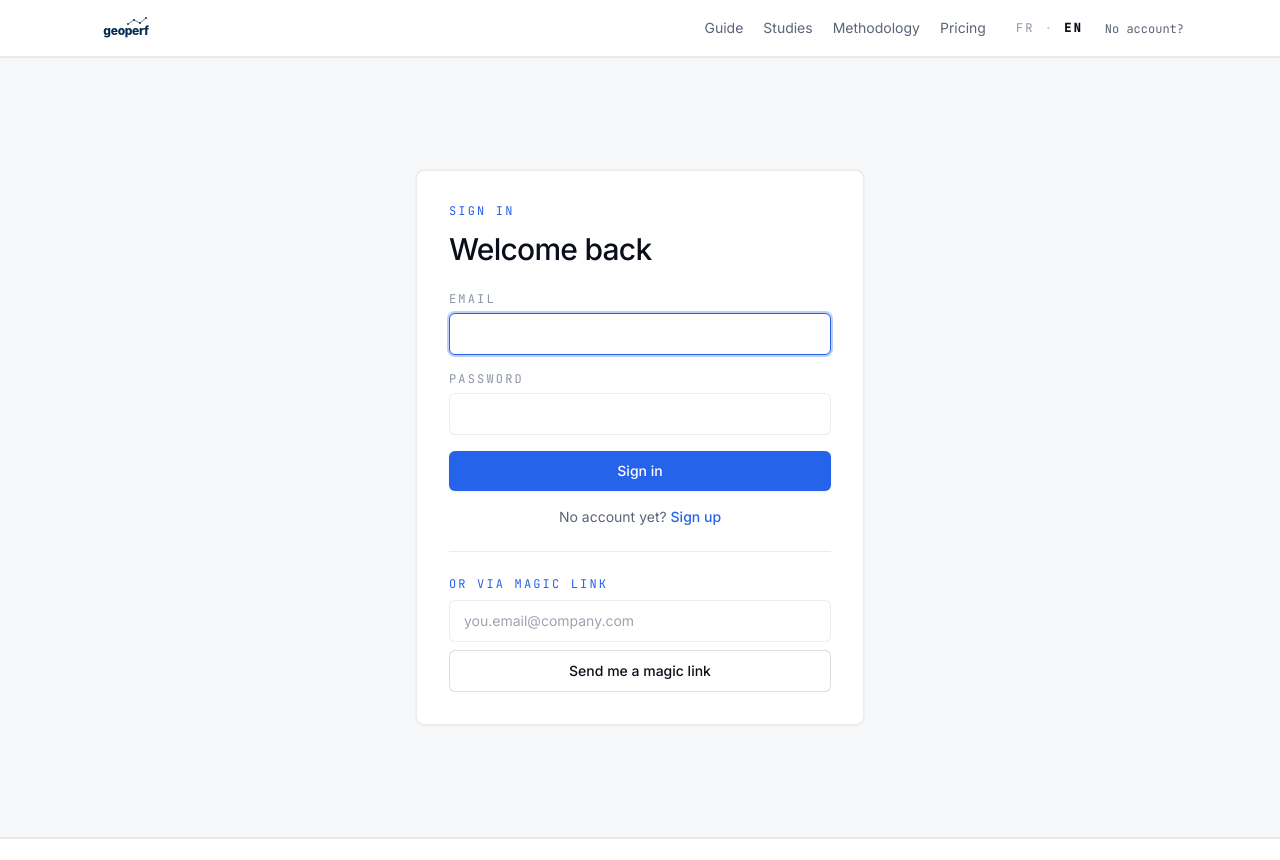
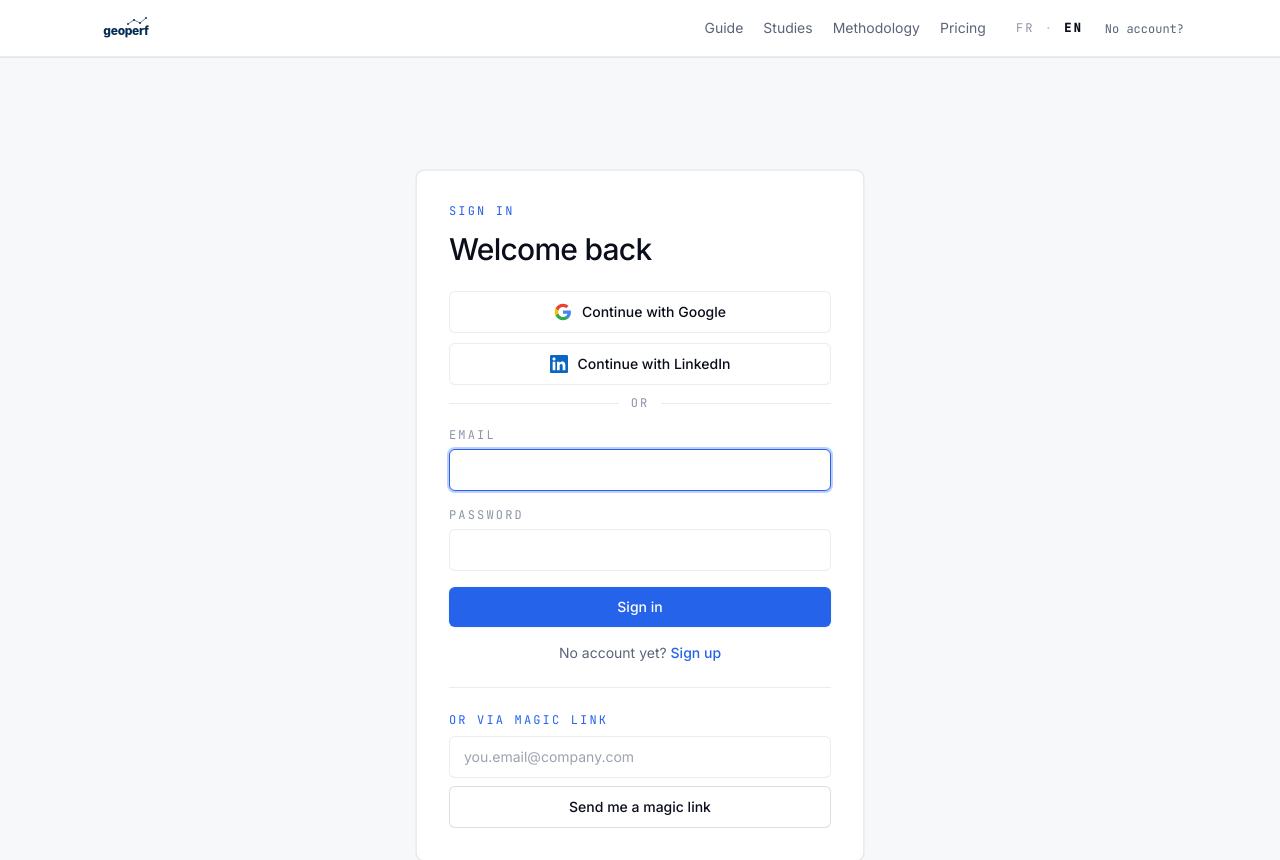
Before and after one commit to leffred/geoperf-landing, a Next.js app: page /en/login in a window 1280 px wide. Shown: the top 860 px of the page. Built offline with nearby package versions, Linux system fonts and the light colour scheme; no server answers; a web font is replaced by a local one.

Commit message:
chore(landing): update 2026-05-11 10:20

```diff
--- a/app/[locale]/login/actions.ts
+++ b/app/[locale]/login/actions.ts
@@ -54,3 +54,50 @@ export async function logout() {
   await supabase.auth.signOut();
   redirect("/login");
 }
+
+/**
+ * OAuth signin via Google. Server action used by /login + /signup pages.
+ * Supabase redirects vers Google OAuth → callback /auth/callback → session posée → redirect /app/dashboard.
+ * Le provider Google doit être enabled dans Supabase Dashboard → Auth → Providers.
+ */
+export async function signInWithGoogle(formData?: FormData) {
+  const next = String(formData?.get("next") || "/app/dashboard");
+  const supabase = await getSupabaseServerClient();
+  const h = await headers();
+  const origin = h.get("origin") || process.env.NEXT_PUBLIC_SITE_URL || "https://geoperf.com";
+
+  const { data, error } = await supabase.auth.signInWithOAuth({
+    provider: "google",
+    options: {
+      redirectTo: `${origin}/auth/callback?next=${encodeURIComponent(next)}`,
+      queryParams: { access_type: "offline", prompt: "consent" },
+    },
+  });
+  if (error || !data?.url) {
+    redirect("/login?error=oauth_failed");
+  }
+  redirect(data.url);
+}
+
+/**
+ * OAuth signin via LinkedIn (OIDC). Server action used by /login + /signup pages.
+ * Le provider linkedin_oidc doit être enabled dans Supabase Dashboard → Auth → Providers
+ * (réutilise les Client ID/Secret de l'app LinkedIn Developer existante).
+ */
+export async function signInWithLinkedIn(formData?: FormData) {
+  const next = String(formData?.get("next") || "/app/dashboard");
+  const supabase = await getSupabaseServerClient();
+  const h = await headers();
+  const origin = h.get("origin") || process.env.NEXT_PUBLIC_SITE_URL || "https://geoperf.com";
+
+  const { data, error } = await supabase.auth.signInWithOAuth({
+    provider: "linkedin_oidc",
+    options: {
+      redirectTo: `${origin}/auth/callback?next=${encodeURIComponent(next)}`,
+    },
+  });
+  if (error || !data?.url) {
+    redirect("/login?error=oauth_failed");
+  }
+  redirect(data.url);
+}
--- a/app/[locale]/login/page.tsx
+++ b/app/[locale]/login/page.tsx
@@ -7,6 +7,7 @@ import { Section } from "@/components/ui/Section";
 import { Eyebrow } from "@/components/ui/Eyebrow";
 import { Button } from "@/components/ui/Button";
 import { Card } from "@/components/ui/Card";
+import { OAuthButtons } from "@/components/auth/OAuthButtons";
 import { login, sendMagicLink } from "./actions";
 
 export async function generateMetadata({
@@ -40,6 +41,7 @@ export default async function LoginPage({ params, searchParams }: Props) {
     missing: t("errorMissing"),
     invalid: t("loginErrorInvalid"),
     email_not_confirmed: t("loginErrorEmailNotConfirmed"),
+    oauth_failed: t("errorOauthFailed"),
     unknown: t("errorUnknown"),
   };
   const errorMsg = error ? ERROR_LABELS[error] || ERROR_LABELS.unknown : null;
@@ -73,6 +75,8 @@ export default async function LoginPage({ params, searchParams }: Props) {
                 {t("loginMagicSent")}
               </div>
             )}
+
+            <OAuthButtons next={next || "/app/dashboard"} />
 
             <form action={login} className="space-y-4">
               <input type="hidden" name="next" value={next || "/app/dashboard"} />
--- a/app/[locale]/signup/page.tsx
+++ b/app/[locale]/signup/page.tsx
@@ -7,6 +7,7 @@ import { Section } from "@/components/ui/Section";
 import { Eyebrow } from "@/components/ui/Eyebrow";
 import { Button } from "@/components/ui/Button";
 import { Card } from "@/components/ui/Card";
+import { OAuthButtons } from "@/components/auth/OAuthButtons";
 import { signup } from "./actions";
 
 export async function generateMetadata({
@@ -48,6 +49,7 @@ export default async function SignupPage({ params, searchParams }: Props) {
     missing: t("errorMissing"),
     password_too_short: t("errorPasswordTooShort"),
     exists: t("errorExists"),
+    oauth_failed: t("errorOauthFailed"),
     unknown: t("errorUnknown"),
   };
 
@@ -115,6 +117,8 @@ export default async function SignupPage({ params, searchParams }: Props) {
               </div>
             )}
 
+            {!isInvitation && <OAuthButtons next="/app/dashboard" />}
+
             <form action={signup} className="space-y-4">
               {source && <input type="hidden" name="source" value={source} />}
               {category && <input type="hidden" name="category" value={category} />}
--- /dev/null
+++ b/components/auth/OAuthButtons.tsx
@@ -0,0 +1,60 @@
+// S31 — Boutons OAuth (Google + LinkedIn) pour /login et /signup.
+// Server component : 2 forms POST vers les server actions signInWithGoogle / signInWithLinkedIn.
+// Le provider Google et linkedin_oidc doivent être enabled côté Supabase Dashboard.
+
+import { getTranslations } from "next-intl/server";
+import { signInWithGoogle, signInWithLinkedIn } from "@/app/[locale]/login/actions";
+
+type Props = {
+  /** Path de redirect après auth réussie. Default: /app/dashboard. */
+  next?: string;
+};
+
+export async function OAuthButtons({ next = "/app/dashboard" }: Props) {
+  const t = await getTranslations("auth");
+  return (
+    <div className="space-y-2.5">
+      <form action={signInWithGoogle}>
+        <input type="hidden" name="next" value={next} />
+        <button
+          type="submit"
+          className="w-full flex items-center justify-center gap-2.5 bg-white border border-DEFAULT hover:border-strong text-ink text-sm font-medium px-4 py-2.5 rounded-md transition-colors duration-150 ease-out"
+          aria-label={t("oauthGoogle")}
+        >
+          <svg width="18" height="18" viewBox="0 0 24 24" aria-hidden="true">
+            <path fill="#4285F4" d="M22.56 12.25c0-.78-.07-1.53-.2-2.25H12v4.26h5.92c-.26 1.37-1.04 2.53-2.21 3.31v2.77h3.57c2.08-1.92 3.28-4.74 3.28-8.09z"/>
+            <path fill="#34A853" d="M12 23c2.97 0 5.46-.98 7.28-2.66l-3.57-2.77c-.98.66-2.23 1.06-3.71 1.06-2.86 0-5.29-1.93-6.16-4.53H2.18v2.84C3.99 20.53 7.7 23 12 23z"/>
+            <path fill="#FBBC05" d="M5.84 14.09c-.22-.66-.35-1.36-.35-2.09s.13-1.43.35-2.09V7.07H2.18C1.43 8.55 1 10.22 1 12s.43 3.45 1.18 4.93l2.85-2.22.81-.62z"/>
+            <path fill="#EA4335" d="M12 5.38c1.62 0 3.06.56 4.21 1.64l3.15-3.15C17.45 2.09 14.97 1 12 1 7.7 1 3.99 3.47 2.18 7.07l3.66 2.84c.87-2.6 3.3-4.53 6.16-4.53z"/>
+          </svg>
+          <span>{t("oauthGoogle")}</span>
+        </button>
+      </form>
+
+      <form action={signInWithLinkedIn}>
+        <input type="hidden" name="next" value={next} />
+        <button
+          type="submit"
+          className="w-full flex items-center justify-center gap-2.5 bg-white border border-DEFAULT hover:border-strong text-ink text-sm font-medium px-4 py-2.5 rounded-md transition-colors duration-150 ease-out"
+          aria-label={t("oauthLinkedin")}
+        >
+          <svg width="18" height="18" viewBox="0 0 24 24" aria-hidden="true">
+            <path fill="#0A66C2" d="M20.45 20.45h-3.55v-5.57c0-1.33-.03-3.04-1.85-3.04-1.85 0-2.14 1.45-2.14 2.94v5.67H9.36V9h3.41v1.56h.05c.47-.9 1.64-1.85 3.37-1.85 3.6 0 4.27 2.37 4.27 5.45v6.29zM5.34 7.43c-1.14 0-2.06-.93-2.06-2.07s.93-2.06 2.06-2.06c1.14 0 2.07.93 2.07 2.06 0 1.14-.93 2.07-2.07 2.07zM7.12 20.45H3.56V9h3.56v11.45zM22.22 0H1.77C.79 0 0 .77 0 1.72v20.56C0 23.23.79 24 1.77 24h20.45c.98 0 1.78-.77 1.78-1.72V1.72C24 .77 23.2 0 22.22 0z"/>
+          </svg>
+          <span>{t("oauthLinkedin")}</span>
+        </button>
+      </form>
+
+      <div className="relative my-4">
+        <div className="absolute inset-0 flex items-center" aria-hidden="true">
+          <div className="w-full border-t border-DEFAULT" />
+        </div>
+        <div className="relative flex justify-center">
+          <span className="bg-white px-3 text-xs font-mono uppercase tracking-eyebrow text-ink-subtle">
+            {t("oauthOrContinue")}
+          </span>
+        </div>
+      </div>
+    </div>
+  );
+}
--- a/messages/en.json
+++ b/messages/en.json
@@ -363,7 +363,11 @@
     "loginErrorInvalid": "Invalid credentials.",
     "loginErrorEmailNotConfirmed": "You need to confirm your email first. Check your inbox (and spam folder) — the confirmation email was sent right after your sign-up.",
     "loginMetaTitle": "Sign in — Geoperf",
-    "loginMetaDescription": "Sign in to your LLM monitoring dashboard."
+    "loginMetaDescription": "Sign in to your LLM monitoring dashboard.",
+    "oauthGoogle": "Continue with Google",
+    "oauthLinkedin": "Continue with LinkedIn",
+    "oauthOrContinue": "OR",
+    "errorOauthFailed": "OAuth sign-in failed. Try again or use email + password."
   },
   "sample": {
     "metaTitle": "Asset Management 2026 study — Preview — Geoperf",
--- a/messages/fr.json
+++ b/messages/fr.json
@@ -363,7 +363,11 @@
     "loginErrorInvalid": "Identifiants invalides.",
     "loginErrorEmailNotConfirmed": "Tu dois d'abord confirmer ton email avant de te connecter. Vérifie ta boîte de réception (et tes spams) — l'email de confirmation est arrivé juste après ton inscription.",
     "loginMetaTitle": "Connexion — Geoperf",
-    "loginMetaDescription": "Connecte-toi à ton dashboard de monitoring LLM."
+    "loginMetaDescription": "Connecte-toi à ton dashboard de monitoring LLM.",
+    "oauthGoogle": "Continuer avec Google",
+    "oauthLinkedin": "Continuer avec LinkedIn",
+    "oauthOrContinue": "OU",
+    "errorOauthFailed": "Échec de la connexion OAuth. Réessaie ou utilise email + mot de passe."
   },
   "sample": {
     "metaTitle": "Étude Asset Management 2026 — Aperçu — Geoperf",
```
